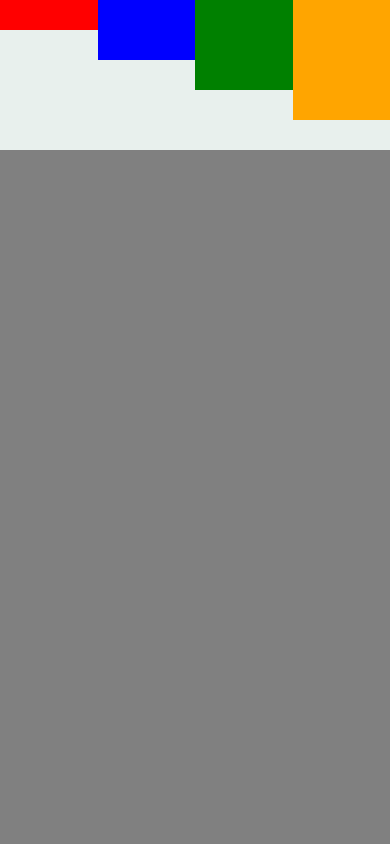
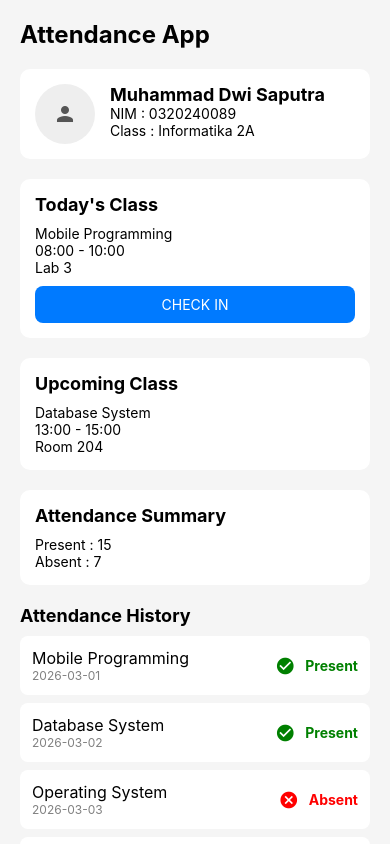
Before and after one commit to MuhDSaputra/AttendanceApp, a React Native app: screen / in a window 390 px wide. Built offline with nearby package versions, Linux system fonts and the light colour scheme.

Commit message:
Second commit

```diff
--- a/App.js
+++ b/App.js
@@ -1,61 +1,64 @@
 import React from 'react';
 import { View, StyleSheet } from 'react-native';
+import Home from './pages/Home';
 
 export default function App() {
-  return (
-    <View style={styles.container}>
+  return <Home />;
+}
+//   return (
+//     <View style={styles.container}>
 
-      <View style={styles.topRow}>
-        <View style={[styles.box, styles.red]}></View>
-        <View style={[styles.box, styles.blue]}></View>
-        <View style={[styles.box, styles.green]}></View>
-        <View style={[styles.box, styles.yellow]}></View>
-      </View>
+//       <View style={styles.topRow}>
+//         <View style={[styles.box, styles.red]}></View>
+//         <View style={[styles.box, styles.blue]}></View>
+//         <View style={[styles.box, styles.green]}></View>
+//         <View style={[styles.box, styles.yellow]}></View>
+//       </View>
 
-      <View style={styles.bottom}></View>
+//       <View style={styles.bottom}></View>
 
-    </View>
-  );
-}
+//     </View>
+//   );
+// }
 
-const styles = StyleSheet.create({
-  container: {
-    flex: 1,
-  },
+// const styles = StyleSheet.create({
+//   container: {
+//     flex: 1,
+//   },
 
-  topRow: {
-    flexDirection: 'row',
-    height: 150,
-    backgroundColor: '#e8f0ed',
-    alignItems: 'flex-start',
-  },
+//   topRow: {
+//     flexDirection: 'row',
+//     height: 150,
+//     backgroundColor: '#e8f0ed',
+//     alignItems: 'flex-start',
+//   },
 
-  box: {
-    flex: 1,
-  },
+//   box: {
+//     flex: 1,
+//   },
 
-  red: {
-    backgroundColor: 'red',
-    height: 30,
-  },
+//   red: {
+//     backgroundColor: 'red',
+//     height: 30,
+//   },
 
-  blue: {
-    backgroundColor: 'blue',
-    height: 60,
-  },
+//   blue: {
+//     backgroundColor: 'blue',
+//     height: 60,
+//   },
 
-  green: {
-    backgroundColor: 'green',
-    height: 90,
-  },
+//   green: {
+//     backgroundColor: 'green',
+//     height: 90,
+//   },
 
-  yellow: {
-    backgroundColor: 'orange',
-    height: 120,
-  },
+//   yellow: {
+//     backgroundColor: 'orange',
+//     height: 120,
+//   },
 
-  bottom: {
-    flex: 1,
-    backgroundColor: 'gray',
-  },
-});
+//   bottom: {
+//     flex: 1,
+//     backgroundColor: 'gray',
+//   },
+// });
--- /dev/null
+++ b/pages/Home.js
@@ -0,0 +1,236 @@
+import { View,Text,SafeAreaView,StyleSheet,TouchableOpacity,ScrollView,FlatList } from "react-native";
+import { MaterialIcons } from '@expo/vector-icons';
+
+const Home = () => {
+
+    const presentCount = history.filter(item => item.status === "Present").length;
+    const absentCount = history.filter(item => item.status === "Absent").length;
+
+    const renderItem = ({ item }) => (
+        <View style={styles.item}>
+
+            <View>
+                <Text style={styles.course}>{item.course}</Text>
+                <Text style={styles.date}>{item.date}</Text>
+            </View>
+
+            <View style={styles.statusContainer}>
+                <MaterialIcons
+                    name={item.status === "Present" ? "check-circle" : "cancel"}
+                    size={20}
+                    color={item.status === "Present" ? "green" : "red"}
+                />
+
+                <Text
+                    style={[
+                        styles.status,
+                        item.status === "Present"
+                        ? styles.present
+                        : styles.absent
+                    ]}
+                >
+                    {item.status}
+                </Text>
+            </View>
+
+        </View>
+    );
+
+    return (
+        <SafeAreaView style={styles.container}>
+            <ScrollView contentContainerStyle={styles.content}>
+
+            <Text style={styles.title}>Attendance App</Text>
+
+            {/* STUDENT CARD */}
+            <View style={styles.card}>
+                <View style={styles.icon}>
+                    <MaterialIcons name="person" size={24} color="#555" />
+                </View>
+
+                <View>
+                    <Text style={styles.name}>Muhammad Dwi Saputra</Text>
+                    <Text>NIM : 0320240089</Text>
+                    <Text>Class : Informatika 2A</Text>
+                </View>
+            </View>
+
+            {/* TODAY CLASS */}
+            <View style={styles.classcard}>
+                <Text style={styles.subtitle}>Today's Class</Text>
+                <Text>Mobile Programming</Text>
+                <Text>08:00 - 10:00</Text>
+                <Text>Lab 3</Text>
+
+                <TouchableOpacity style={styles.button}>
+                    <Text style={styles.buttonText}>CHECK IN</Text>
+                </TouchableOpacity>
+            </View>
+
+            {/* UPCOMING CLASS */}
+            <View style={styles.classcard}>
+                <Text style={styles.subtitle}>Upcoming Class</Text>
+                <Text>Database System</Text>
+                <Text>13:00 - 15:00</Text>
+                <Text>Room 204</Text>
+            </View>
+
+            {/* ATTENDANCE SUMMARY */}
+            <View style={styles.summary}>
+                <Text style={styles.subtitle}>Attendance Summary</Text>
+                <Text>Present : {presentCount}</Text>
+                <Text>Absent : {absentCount}</Text>
+            </View>
+
+            {/* HISTORY */}
+            <Text style={styles.subtitle}>Attendance History</Text>
+
+            <FlatList
+                data={history}
+                keyExtractor={(item) => item.id}
+                renderItem={renderItem}
+                scrollEnabled={false}
+            />
+
+            </ScrollView>
+        </SafeAreaView>
+    );
+};
+
+const history = [
+{ id:"1", course:"Mobile Programming", date:"2026-03-01", status:"Present"},
+{ id:"2", course:"Database System", date:"2026-03-02", status:"Present"},
+{ id:"3", course:"Operating System", date:"2026-03-03", status:"Absent"},
+{ id:"4", course:"Computer Network", date:"2026-03-04", status:"Present"},
+{ id:"5", course:"Mobile Programming", date:"2026-03-05", status:"Present"},
+{ id:"6", course:"Database System", date:"2026-03-06", status:"Absent"},
+{ id:"7", course:"Operating System", date:"2026-03-07", status:"Present"},
+{ id:"8", course:"Computer Network", date:"2026-03-08", status:"Present"},
+{ id:"9", course:"Mobile Programming", date:"2026-03-09", status:"Absent"},
+{ id:"10", course:"Database System", date:"2026-03-10", status:"Present"},
+{ id:"11", course:"Operating System", date:"2026-03-11", status:"Present"},
+{ id:"12", course:"Computer Network", date:"2026-03-12", status:"Present"},
+{ id:"13", course:"Mobile Programming", date:"2026-03-13", status:"Absent"},
+{ id:"14", course:"Database System", date:"2026-03-14", status:"Present"},
+{ id:"15", course:"Operating System", date:"2026-03-15", status:"Present"},
+{ id:"16", course:"Computer Network", date:"2026-03-16", status:"Absent"},
+{ id:"17", course:"Mobile Programming", date:"2026-03-17", status:"Present"},
+{ id:"18", course:"Database System", date:"2026-03-18", status:"Present"},
+{ id:"19", course:"Operating System", date:"2026-03-19", status:"Absent"},
+{ id:"20", course:"Computer Network", date:"2026-03-20", status:"Present"},
+{ id:"21", course:"Mobile Programming", date:"2026-03-21", status:"Present"},
+{ id:"22", course:"Database System", date:"2026-03-22", status:"Absent"}
+];
+
+export default Home;
+
+const styles = StyleSheet.create({
+container:{
+flex:1,
+backgroundColor:'#f5f5f5'
+},
+
+content:{
+padding:20,
+paddingBottom:40
+},
+
+title:{
+fontSize:24,
+fontWeight:'bold',
+marginBottom:20
+},
+
+card:{
+flexDirection:'row',
+backgroundColor:'white',
+padding:15,
+borderRadius:10,
+marginBottom:20
+},
+
+icon:{
+width:60,
+height:60,
+backgroundColor:'#eee',
+borderRadius:30,
+justifyContent:'center',
+alignItems:'center',
+marginRight:15
+},
+
+name:{
+fontSize:18,
+fontWeight:'bold'
+},
+
+classcard:{
+backgroundColor:'white',
+padding:15,
+borderRadius:10,
+marginBottom:20
+},
+
+summary:{
+backgroundColor:'white',
+padding:15,
+borderRadius:10,
+marginBottom:20
+},
+
+subtitle:{
+fontSize:18,
+fontWeight:'bold',
+marginBottom:10
+},
+
+button:{
+marginTop:10,
+backgroundColor:'#007aff',
+padding:10,
+borderRadius:8,
+alignItems:"center"
+},
+
+buttonText:{
+color:'white'
+},
+
+item:{
+flexDirection:'row',
+justifyContent:'space-between',
+backgroundColor:'white',
+padding:12,
+borderRadius:8,
+marginBottom:8
+},
+
+course:{
+fontSize:16
+},
+
+date:{
+color:"gray",
+fontSize:12
+},
+
+statusContainer:{
+flexDirection:"row",
+alignItems:"center",
+gap:5
+},
+
+status:{
+marginLeft:5
+},
+
+present:{
+color:'green',
+fontWeight:'bold'
+},
+
+absent:{
+color:'red',
+fontWeight:'bold'
+}
+});
```
